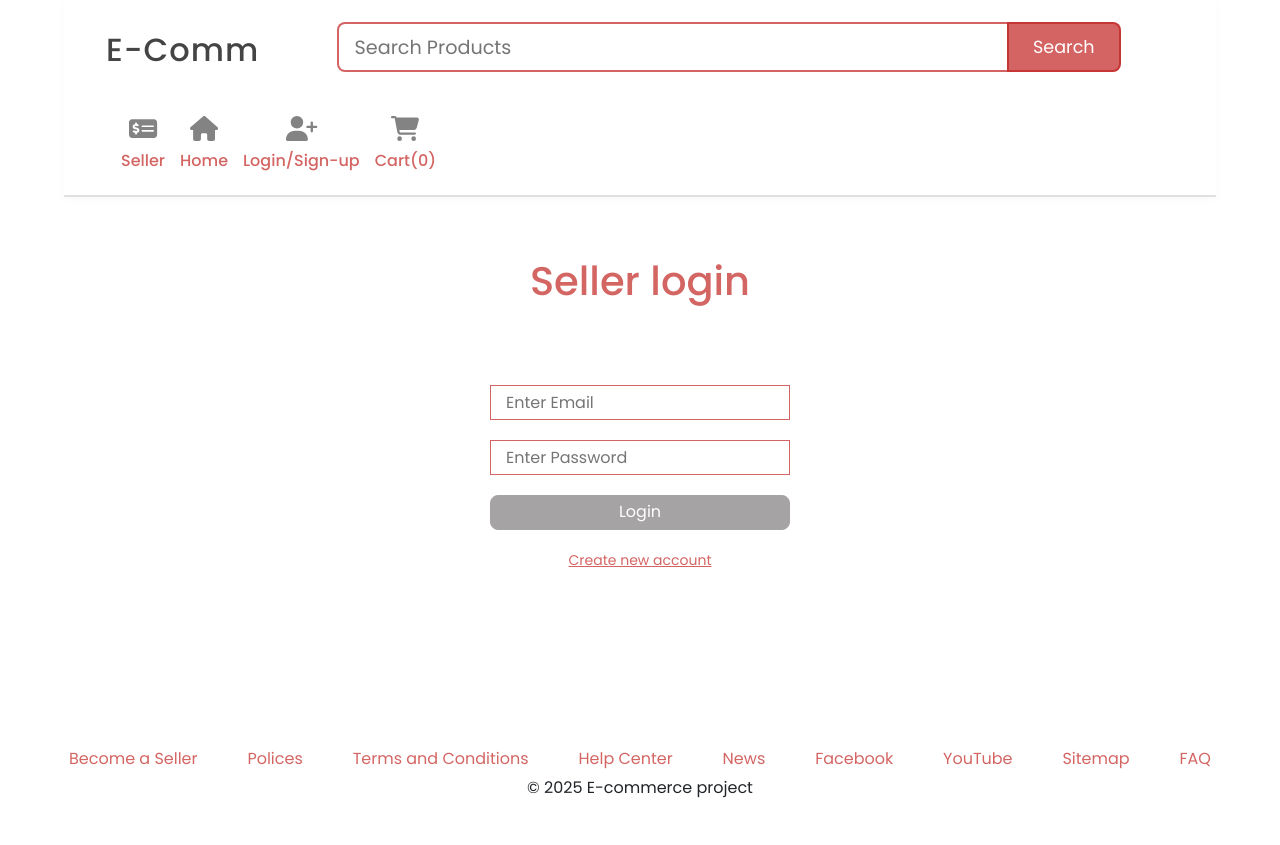
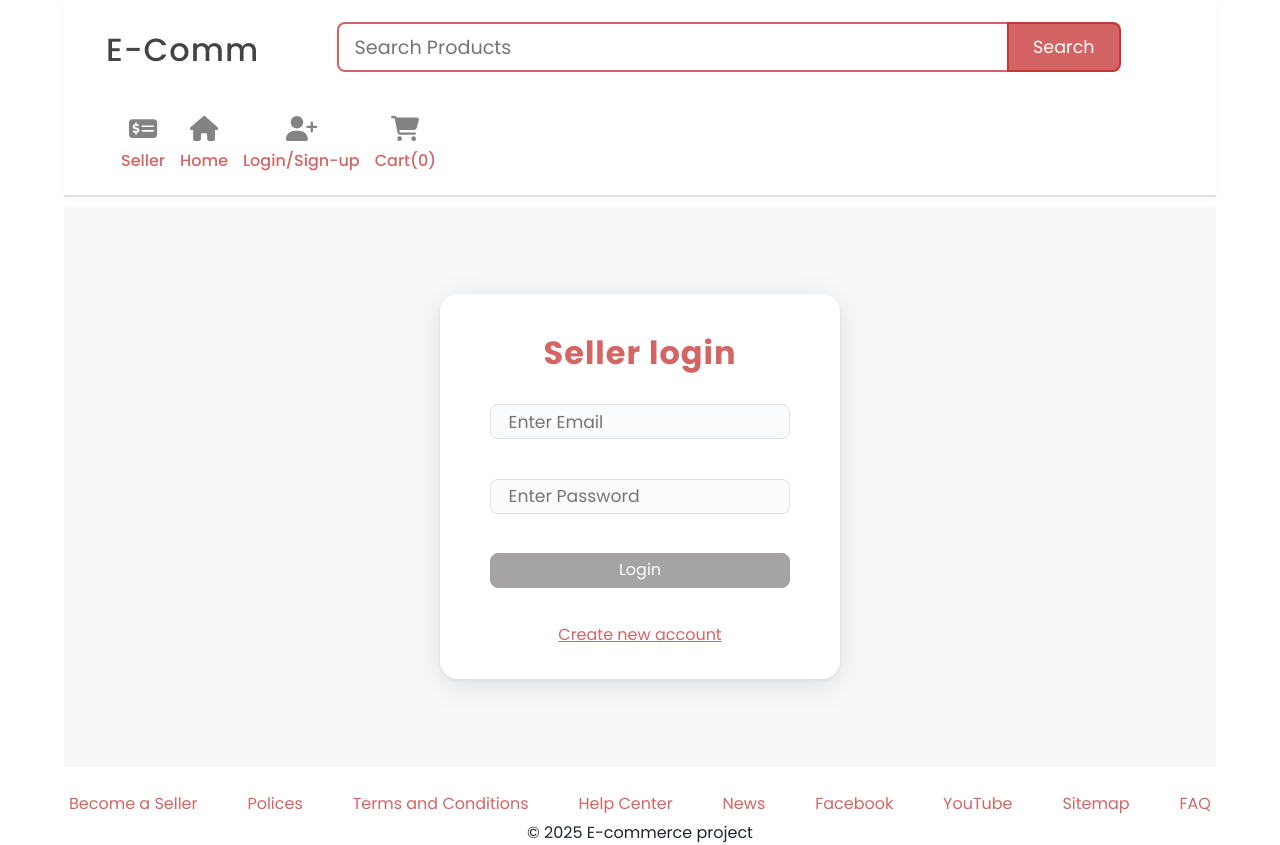
Before and after one commit to Ariel-cano/angular-ecommerce-app, an Angular app: page /seller-auth in a window 1280 px wide. Before the commit the page ends 800 px from the top, so only its background shows below. Built offline with nearby package versions, Linux system fonts and the light colour scheme.

Commit message:
style: update style for seller auth page

```diff
--- a/src/app/components/seller-auth/seller-auth.component.html
+++ b/src/app/components/seller-auth/seller-auth.component.html
@@ -5,15 +5,18 @@
       <input type="text"
              class="form-input"
              placeholder="Enter Name"
-             name="name" ngModel>
+             name="name" ngModel
+      required>
+      <input type="email"
+             class="form-input"
+             placeholder="Enter Email"
+             name="email" ngModel
+             required>
       <input type="password"
              class="form-input"
              placeholder="Enter Password"
-             name="password" ngModel>
-      <input type="email"
-             class="form-input"
-             placeholder="Enter Email"
-             name="email" ngModel>
+             name="password" ngModel
+      required>
       <button class="form-button">Sign Up</button>
       <a class="auth-toggle-link"  (click)="openLogin()">Already have account? Click for Login</a>
     </form>
@@ -25,11 +28,13 @@
       <input type="email"
              class="form-input"
              placeholder="Enter Email"
-             name="email" ngModel>
+             name="email" ngModel
+      required>
       <input type="password"
              class="form-input"
              placeholder="Enter Password"
-             name="password" ngModel>
+             name="password" ngModel
+      required>
       <button class="form-button">Login</button>
       <a class="auth-toggle-link"  (click)="openSignUp()">Create new account</a>
     </form>
--- a/src/app/components/seller-auth/seller-auth.component.scss
+++ b/src/app/components/seller-auth/seller-auth.component.scss
@@ -1,19 +1,99 @@
-.sign-up, .login{
+.seller-auth {
+  min-height: 70vh;
+  display: flex;
+  align-items: center;
+  justify-content: center;
+  background: #f7f8fa;
+  overflow: hidden;
+}
+
+.sign-up, .login {
+  background: #fff;
+  padding: 2.5rem 2.5rem 2rem 2.5rem;
+  border-radius: 18px;
+  box-shadow: 0 6px 32px rgba(0,0,0,0.10), 0 1.5px 4px rgba(0,0,0,0.06);
+  min-width: 320px;
+  max-width: 400px;
+  width: 100%;
+  margin: 0 auto;
   text-align: center;
-  h1{
-    margin-top: 50px;
-    margin-bottom: 80px;
+  box-sizing: border-box;
+
+  h1 {
+    margin-top: 0;
+    margin-bottom: 2rem;
     color: var(--primary-color);
+    font-size: 2rem;
+    font-weight: 700;
+    letter-spacing: 1px;
+  }
 
+  .common-form {
+    display: flex;
+    flex-direction: column;
+    gap: 1.2rem;
+    align-items: stretch;
   }
-  a{
+
+  .form-input {
+    padding: 0.9rem 1.1rem;
+    border: 1.5px solid #e0e0e0;
+    border-radius: 8px;
+    font-size: 1.08rem;
+    transition: border 0.2s;
+    outline: none;
+    background: #fafbfc;
+  }
+
+  .form-input:focus {
+    border-color: var(--primary-color);
+    background: #fff;
+  }
+
+  .form-buttons {
+    padding: 0.45rem 0;
+    background: var(--primary-color);
+    color: #fff;
+    border: none;
+    border-radius: 8px;
+    font-size: 1.1rem;
+    font-weight: 600;
+    cursor: pointer;
+    transition: background 0.2s;
+    margin-top: 0.5rem;
+    width: 100%;
     text-align: center;
+    display: inline-block;
+    white-space: nowrap;
+  }
+
+  .form-button:hover {
+    background: var(--primary-color-dark);
+  }
+
+  .auth-toggle-link {
+    color: var(--primary-color);
+    margin-top: 1rem;
+    font-size: 1rem;
+    text-align: center;
+    text-decoration: underline;
     cursor: pointer;
+    transition: color 0.2s;
+    display: block;
+  }
+
+  .auth-toggle-link:hover {
+    color: var(--primary-color-dark);
+  }
+
+  .error-p {
+    color: #e53935;
+    background: #fff3f3;
+    border: 1px solid #ffcdd2;
+    border-radius: 6px;
+    padding: 0.5rem 1rem;
+    font-size: 0.98rem;
+    margin-bottom: 0.5rem;
+    text-align: center;
   }
 }
-.auth-toggle-link{
-  color: var(--primary-color);
-  margin-top: 20px;
-  font-size: 14px;
-  text-align: left;
-}
--- a/src/styles.scss
+++ b/src/styles.scss
@@ -55,7 +55,7 @@ body{
 
   &:hover {
     transition: color 0.2s;
-    background: var(--primary-color);
+    background: var(--primary-color-light);
   }
 }
 .form-button-delete{
```
